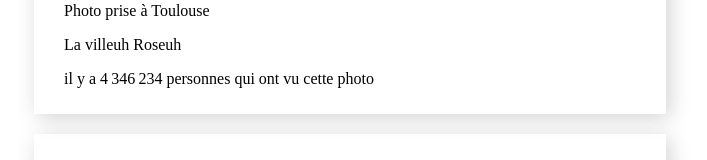
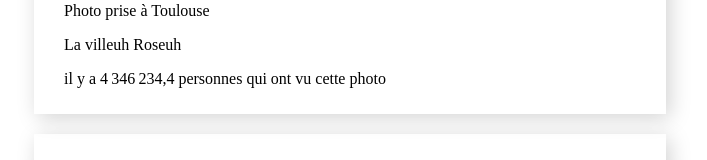
Before and after one commit to JordanMorin/AngularLearning, an Angular app in the folder snapface/: page / in a window 1280 px wide. Shown: the part 507-667 px from the top of the page, without its empty margins (290-997 px from the left). Built offline with nearby package versions, Linux system fonts and the light colour scheme.

Commit message:
round fake number of viewers to 1 decimal

```diff
--- a/snapface/src/app/face-snap/face-snap.component.html
+++ b/snapface/src/app/face-snap/face-snap.component.html
@@ -9,5 +9,5 @@
     </p>
     <p *ngIf="faceSnap.location">Photo prise à {{ faceSnap.location }}</p>
     <p *ngIf="faceSnap.location === 'Toulouse'"> La villeuh Roseuh</p>
-    <p>il y a {{ 4346234.36 | number: '1.0-0'}} personnes qui ont vu cette photo</p>
+    <p>il y a {{ 4346234.36 | number: '1.0-1'}} personnes qui ont vu cette photo</p>
 </div>
```
